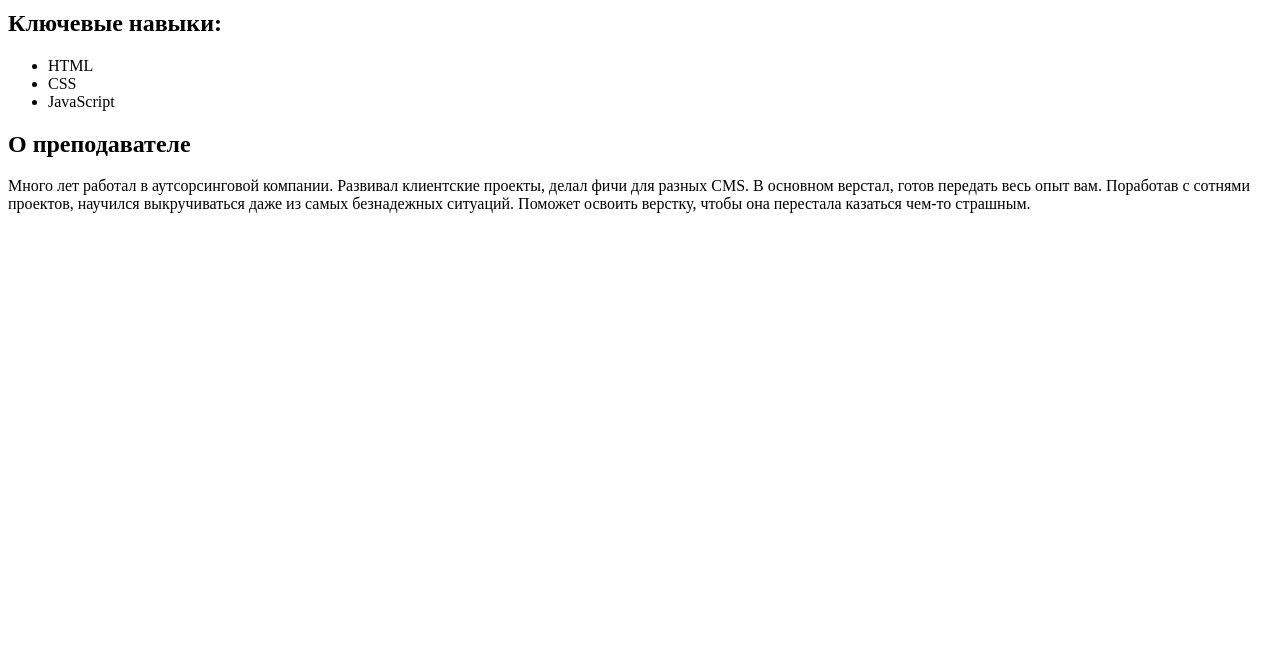
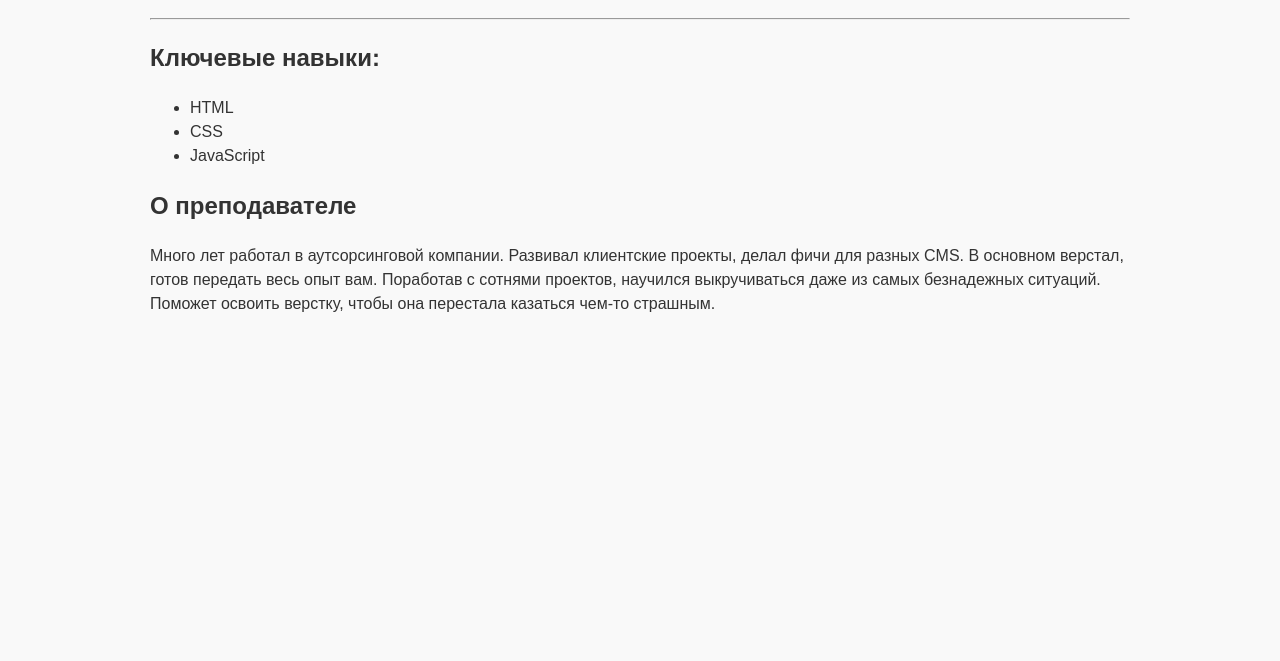
Before and after one commit to yuliakolom/page.github.io, a plain HTML site: page index.html in a window 1280 px wide. Shown: the part 139-800 px from the top of the page. Drawn offline with Linux system fonts and the light colour scheme.

Commit message:
Add files via upload

```diff
--- a/index.html
+++ b/index.html
@@ -3,7 +3,7 @@
   <head>
     <meta charset="UTF-8">
     <title>Моя первая страница</title>
-    <link rel="styleshit" href="style.css">
+    <link rel="stylesheet" href="style.css">
   </head>
   <body>
     <main>
```
